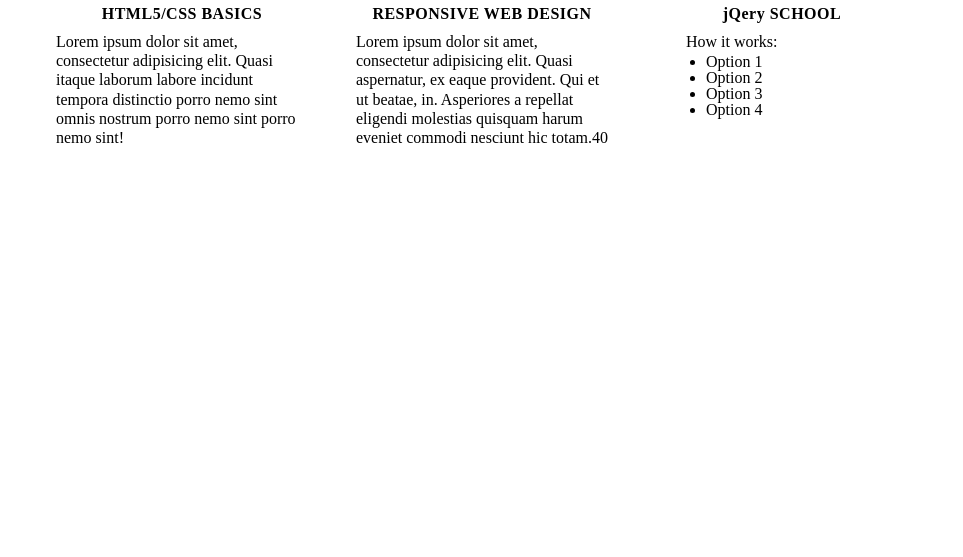
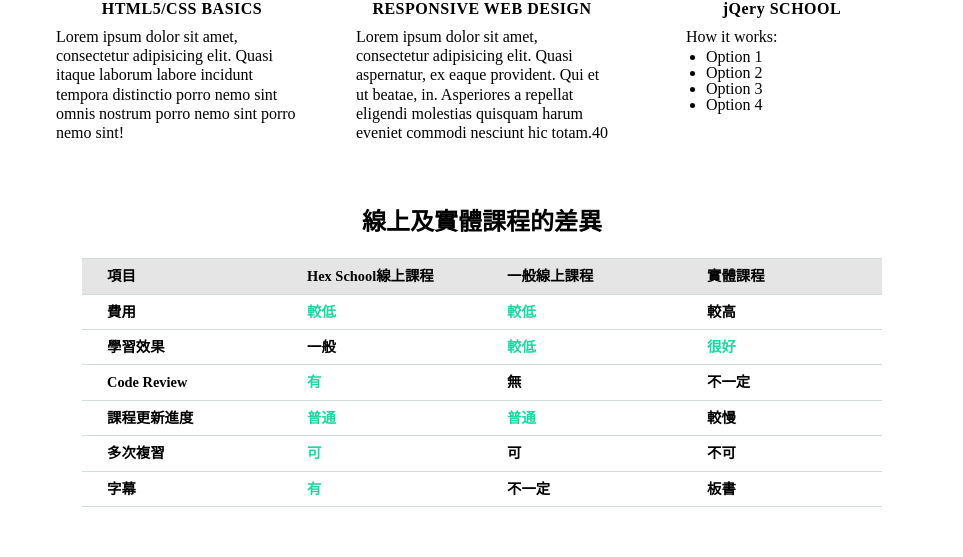
Before and after one commit to txbluebee/html-basic-final-homework, a plain HTML site: page index.html in a window 1280 px wide. Shown: the part 618-1175 px from the top of the page, without its empty margins (158-1121 px from the left). Before the commit the page ends 800 px from the top, so only its background shows below. Drawn offline with Linux system fonts and the light colour scheme.

Commit message:
add style to class chart

```diff
--- a/css/main.css
+++ b/css/main.css
@@ -56,6 +56,10 @@ a {
 }
 /* CSS reset end*/
 
+body {
+	font-family: 微軟正黑體;
+}
+
 .clearfix:after {
 	content: '';
 	display: table;
@@ -101,7 +105,7 @@ a {
 /* Nav Bar*/
 
 .navbar {
-	height: 60px;
+	height: 55px;
 }
 
 .navbar h1 a {
@@ -130,14 +134,14 @@ a {
 	display: block;
 	font-size: 1.2rem;
 	margin-right: 20px;
-	color: #04724D;
+	color: #27e5ac;
 	font-weight: 800;
 	font-family: sans-serif;
 	padding-bottom: 10px;
 }
 
 .navbar ul li a:hover {
-	border-bottom: 3px solid #04724D;
+	border-bottom: 3px solid #27e5ac;
 }
 
 /* Cover */
@@ -166,7 +170,7 @@ a {
 }
 
 .content {
-	margin-top: 50px;
+	margin: 50px 0;
 }
 
 .content .col {
@@ -199,3 +203,45 @@ a {
 	list-style: initial;
 	margin-left: 50px;
 }
+
+/* Class Chart*/
+.class-chart {
+	padding: 0 20px;
+	margin-bottom: 50px;
+}
+
+.class-chart h3 {
+	text-align: center;
+	font-size: 1.5em;
+	margin-bottom: 1em;
+	font-weight: bolder;
+}
+
+.class-chart table {
+	width: 800px;
+	margin: 0 auto;
+}
+
+.class-chart table tr th,
+.class-chart table tr td {
+	border-top: 1px solid #d2dbd8;
+	border-bottom: 1px solid #d2dbd8;
+	padding: 10px 0;
+	width: 200px;
+	font-size: 0.9em;
+	text-align: left;
+	padding-left: 25px;
+}
+
+.class-chart table tr th {
+	background: #E5E5E5;
+	font-weight: 900;
+}
+
+.class-chart table tr td {
+	font-weight: 700;
+}
+
+.highlight {
+	color: #1ed8a1;
+}
--- a/index.html
+++ b/index.html
@@ -42,7 +42,7 @@
         <P>讓你奠定良好的前端基礎</P>
       </div>
     </div>
-    <div class="content">
+    <div class="content clearfix">
       <div class="col">
         <img src="img/feature-html5.png" alt="HTML5">
         <h6>HTML5/CSS BASICS</h6>
@@ -66,55 +66,50 @@
           </ul>
       </div>
     </div>
-    <div class="content-table">
+    <div class="class-chart">
+      <h3>線上及實體課程的差異</h3>
       <table>
         <tr>
-          <th></th>
-          <th></th>
-          <th></th>
-          <th></th>
+          <th>項目</th>
+          <th>Hex School線上課程</th>
+          <th>一般線上課程</th>
+          <th>實體課程</th>
         </tr>
         <tr>
-          <td></td>
-          <td></td>
-          <td></td>
-          <td></td>
+          <td>費用</td>
+          <td class="highlight">較低</td>
+          <td class="highlight">較低</td>
+          <td>較高</td>
         </tr>
         <tr>
-          <td></td>
-          <td></td>
-          <td></td>
-          <td></td>
+          <td>學習效果</td>
+          <td>一般</td>
+          <td class="highlight">較低</td>
+          <td class="highlight">很好</td>
         </tr>
         <tr>
-          <td></td>
-          <td></td>
-          <td></td>
-          <td></td>
+          <td>Code Review</td>
+          <td class="highlight">有</td>
+          <td>無</td>
+          <td>不一定</td>
         </tr>
         <tr>
-          <td></td>
-          <td></td>
-          <td></td>
-          <td></td>
+          <td>課程更新進度</td>
+          <td class="highlight">普通</td>
+          <td class="highlight">普通</td>
+          <td>較慢</td>
         </tr>
         <tr>
-          <td></td>
-          <td></td>
-          <td></td>
-          <td></td>
+          <td>多次複習</td>
+          <td class="highlight">可</td>
+          <td>可</td>
+          <td>不可</td>
         </tr>
         <tr>
-          <td></td>
-          <td></td>
-          <td></td>
-          <td></td>
-        </tr>
-        <tr>
-          <td></td>
-          <td></td>
-          <td></td>
-          <td></td>
+          <td>字幕</td>
+          <td class="highlight">有</td>
+          <td>不一定</td>
+          <td>板書</td>
         </tr>
       </table>
     </div>
```
